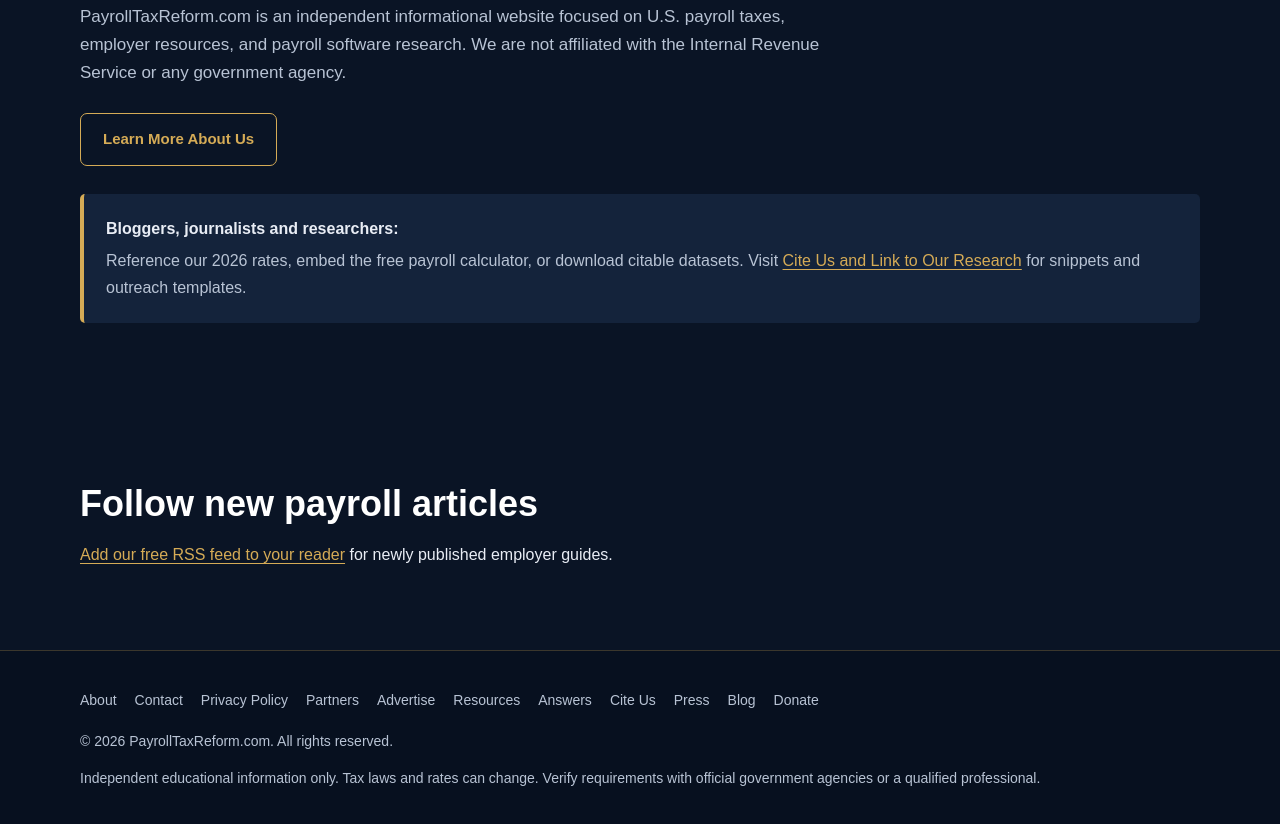
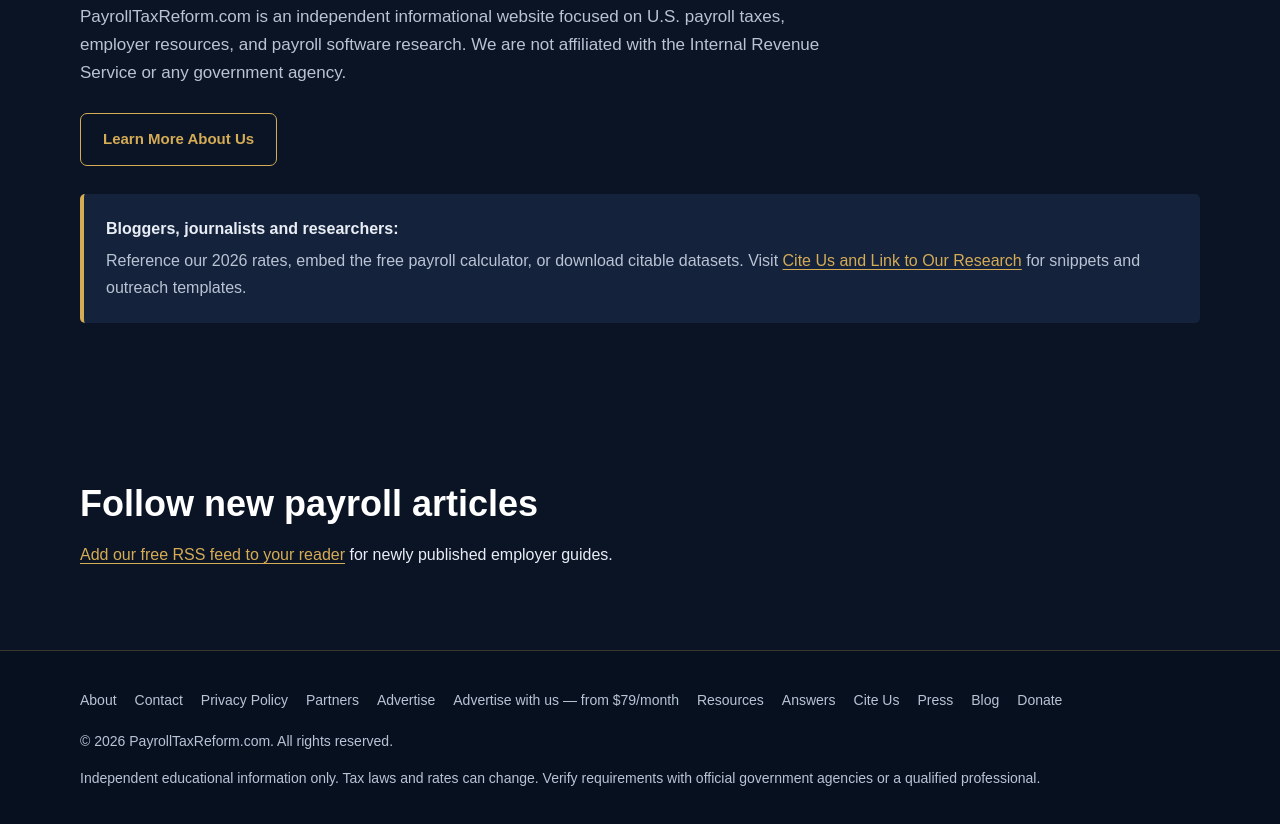
Before and after one commit to taxform/Payroll-tax-reform-, a website: page public/index.html in a window 1280 px wide. Shown: the part 5130-5954 px from the top of the page. Drawn offline with Linux system fonts and the light colour scheme; a script that the page names is missing.

Commit message:
Add 'Advertise with us — from $79/month' link to homepage footer

```diff
--- a/public/index.html
+++ b/public/index.html
@@ -739,6 +739,7 @@
         <a href="/privacy.html">Privacy Policy</a>
         <a href="/partners.html">Partners</a>
         <a href="/advertise.html">Advertise</a>
+              <a href="/advertise.html">Advertise with us — from $79/month</a>
         <a href="/resources.html">Resources</a>
         <a href="/answers.html">Answers</a>
         <a href="/cite-us.html">Cite Us</a>
```
